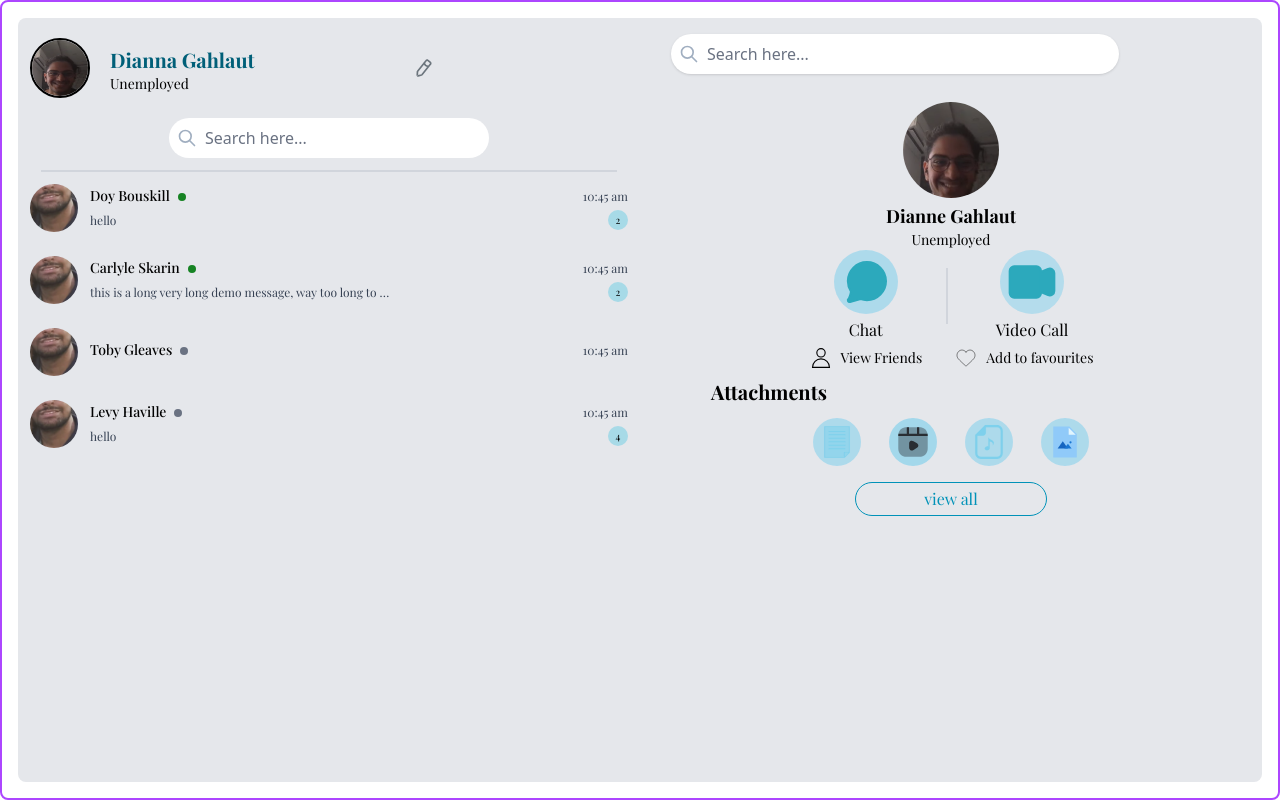
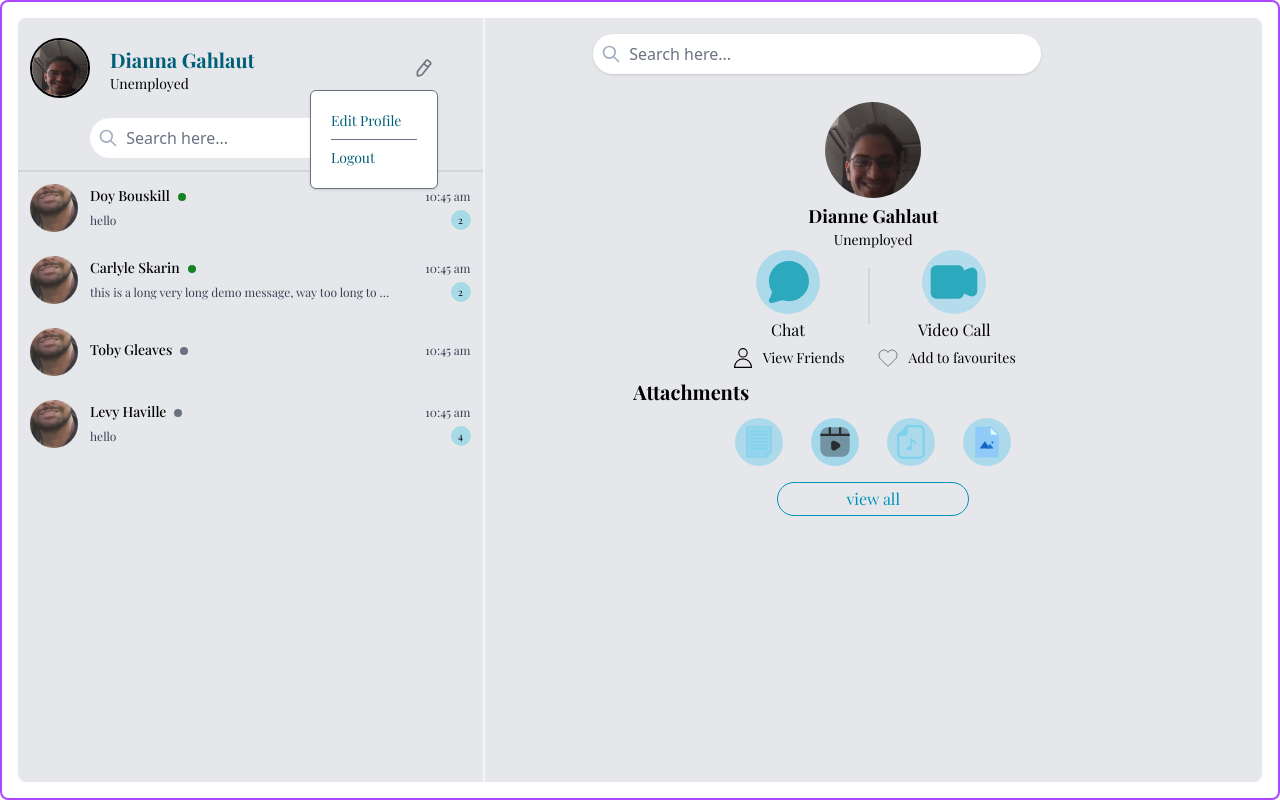
Before and after one commit to SimarSingh1910/chat-app, a React (Vite) app in the folder client/: page / in a window 1280 px wide. Both pictures are taken after a click on the picture 424 px from the left and 68 px from the top of the page. Built offline with nearby package versions, Linux system fonts and the light colour scheme; a web font is replaced by a local one.

Commit message:
middle panel header

```diff
--- a/client/src/Components/Home/left/Info.jsx
+++ b/client/src/Components/Home/left/Info.jsx
@@ -1,29 +1,72 @@
-import React from 'react'
-import { useNavigate } from 'react-router-dom'
+import React, { useState } from 'react';
+import { useNavigate } from 'react-router-dom';
 
 const Info = () => {
     const navigate = useNavigate();
+    const [isHovered, setIsHovered] = useState(false);
+    const [isLocked, setIsLocked] = useState(false);
+
+    const handleMouseEnter = () => {
+        if (!isLocked) setIsHovered(true);
+    };
+
+    const handleMouseLeave = () => {
+        if (!isLocked) setIsHovered(false);
+    };
+
+    const handleClick = () => {
+        setIsLocked(prev => !prev);
+        setIsHovered(true); // Ensure it's visible when clicked
+    };
+
+    const showDropdown = isHovered || isLocked;
 
     return (
         <div className='flex'>
-            <img src="src\assets\demo dp.png" alt="none" className='w-15 h-15 rounded-full mt-5 ml-3 border-2' />
+            <img
+                src="src/assets/demo dp.png"
+                alt="none"
+                className='w-15 h-15 rounded-full mt-5 ml-3 border-2'
+            />
             <div className='pt-2 w-50'>
                 <h2 className='text-xl font-bold mt-5 ml-5 text-cyan-800'>Dianna Gahlaut</h2>
                 <h4 className='text-sm ml-5'>Unemployed</h4>
             </div>
-            <div className='relative group w-7 h-7' style={{ marginLeft: '7.5rem', marginTop: '2.25rem' }}>
+
+            {/* Pencil and Dropdown */}
+            <div
+                className='relative w-7 h-7'
+                style={{ marginLeft: '7.5rem', marginTop: '2.25rem' }}
+                onMouseEnter={handleMouseEnter}
+                onMouseLeave={handleMouseLeave}
+            >
                 <img
-                    src="src/assets/pencil-svgrepo-com.svg" alt="Edit Icon" className='w-7 h-7 cursor-pointer'
+                    src="src/assets/pencil-svgrepo-com.svg"
+                    alt="Edit Icon"
+                    className='w-7 h-7 cursor-pointer'
+                    onClick={handleClick}
                 />
-                <div className='absolute top-full right-0 z-20 w-32 p-5 mt-2 rounded-md border border-gray-500 text-gray-100 hidden group-hover:block backdrop-blur-lg'>
-                    <p onClick={() => navigate('/profile')} className='cursor-pointer text-sm text-cyan-800'>Edit Profile</p>
-                    <hr className='my-2 border-t border-gray-500' />
-                    <p onClick={() => navigate('/login')} className='cursor-pointer text-sm text-cyan-800'>Logout</p>
-                </div>
+
+                {showDropdown && (
+                    <div className="absolute top-full right-0 z-20 w-32 p-5 mt-2 rounded-md border border-gray-500 text-gray-800 backdrop-blur-lg bg-white shadow">
+                        <p
+                            onClick={() => navigate('/profile')}
+                            className='cursor-pointer text-sm text-cyan-800'
+                        >
+                            Edit Profile
+                        </p>
+                        <hr className='my-2 border-t border-gray-500' />
+                        <p
+                            onClick={() => navigate('/login')}
+                            className='cursor-pointer text-sm text-cyan-800'
+                        >
+                            Logout
+                        </p>
+                    </div>
+                )}
             </div>
+        </div>
+    );
+};
 
-        </div>
-    )
-}
-
-export default Info
+export default Info;
--- a/client/src/pages/HomePage.jsx
+++ b/client/src/pages/HomePage.jsx
@@ -7,13 +7,13 @@ const HomePage = () => {
     const [selectedUser, setSelectedUser] = useState(null);
     return (
         <div className="h-screen">
-            <div className={`grid border-purple-500 border-2 h-full p-4 rounded-lg  ${selectedUser ? 'grid-cols-[1fr_1.5fr_1fr]' : 'grid-cols-2'}`}>
-                <div className="box-border bg-gray-200 h-full rounded-l-lg">
+            <div className={`grid border-purple-500 border-2 h-full p-4 rounded-lg  ${selectedUser ? 'grid-cols-[1fr_1.5fr_1fr]' : 'grid-cols-[3fr_5fr]'}`}>
+                <div className="box-border bg-gray-200 h-full rounded-l-lg border-r-2 border-r-stone-100">
                     <LeftPanel selectedUser={selectedUser} setSelectedUser={setSelectedUser}/>
                 </div>
                 {selectedUser ? (
                     <>
-                        <div className="border-purple-500 bg-gray-300 border-2 border-r-0 border-l-0 box-border h-full">
+                        <div className="bg-gray-300 box-border h-full border-r-stone-100 border-r-2">
                             <MiddlePanel selectedUser={selectedUser}/>
                         </div>
                         <div className="box-border bg-gray-200 h-full rounded-r-lg">
```
